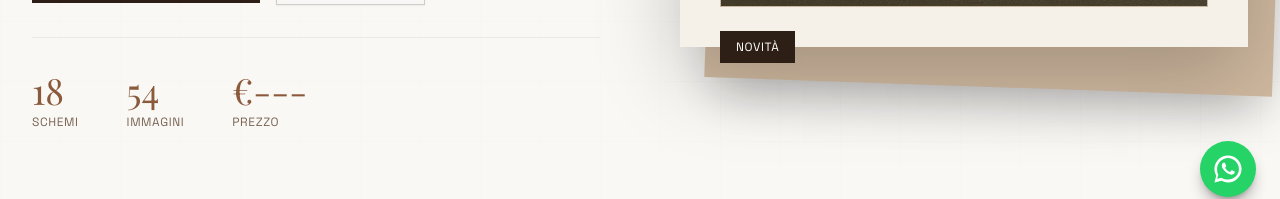
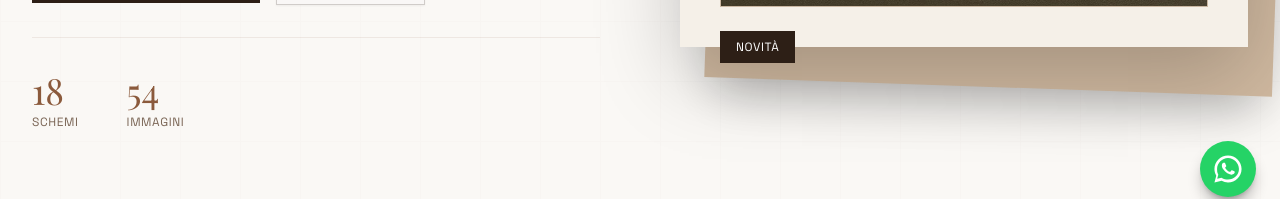
Before and after one commit to eltonbrahja/schema-therapy, a React (Vite) app: page / in a window 1280 px wide. Shown: the part 579-778 px from the top of the page. Built offline with nearby package versions, Linux system fonts and the light colour scheme; a web font is replaced by a local one.

Commit message:
sistemare prezzo

```diff
--- a/src/sections/Hero.tsx
+++ b/src/sections/Hero.tsx
@@ -144,10 +144,6 @@ export function Hero() {
                 <p className="font-display text-4xl text-[#8b5a3c]">54</p>
                 <p className="text-xs text-[#7a6555] uppercase tracking-wider mt-1">Immagini</p>
               </div>
-              <div>
-                <p className="font-display text-4xl text-[#8b5a3c]">€---</p>
-                <p className="text-xs text-[#7a6555] uppercase tracking-wider mt-1">Prezzo</p>
-              </div>
             </div>
           </div>
 
--- a/src/sections/Pricing.tsx
+++ b/src/sections/Pricing.tsx
@@ -89,7 +89,7 @@ export function Pricing() {
                   Edizione Professionale
                 </p>
                 <div className="flex items-baseline gap-2">
-                  <span className="font-display text-7xl lg:text-8xl text-[#2d1f16]">€---</span>
+                  <span className="font-display text-7xl lg:text-8xl text-[#2d1f16]">€180</span>
                   <span className="text-[#7a6555]">IVA inclusa</span>
                 </div>
               </div>
```
